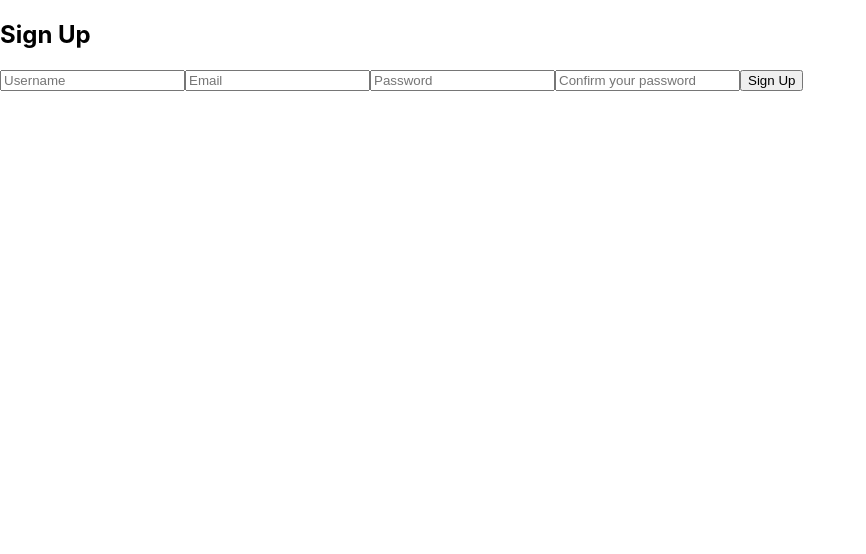
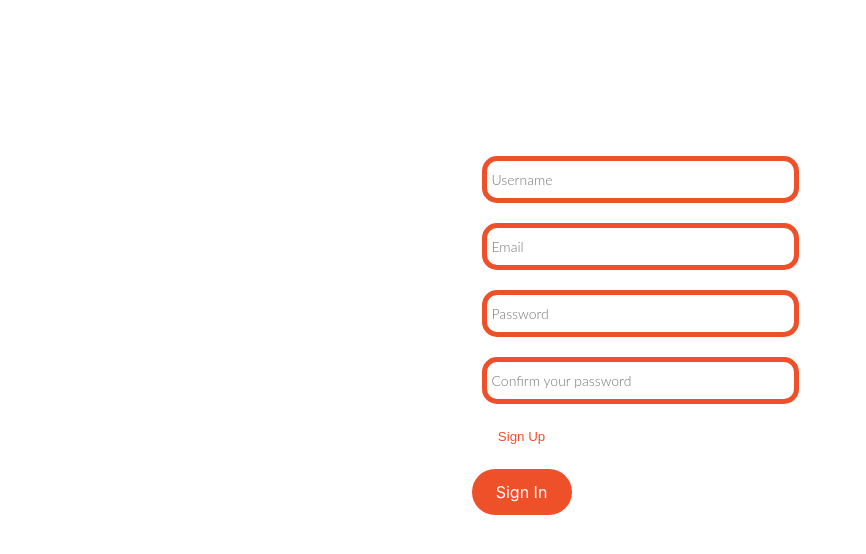
Before and after one commit to code-owl-flock/car-rental-frontend, a React (Create React App) app: page /signup in a window 1280 px wide. Shown: the top 554 px of the page, without its empty margins (0-866 px from the left). Built offline with nearby package versions, Linux system fonts and the light colour scheme.

Commit message:
Add tag attributes to sign in & up pages for css

```diff
--- a/src/components/SignIn.js
+++ b/src/components/SignIn.js
@@ -23,27 +23,32 @@ function SignInComponent() {
   }, [userData, navigate]);
 
   return (
-    <div>
-      <h2>Sign In</h2>
+    <div className="sign-in-form">
+      <h1 className="sign-in-title">Welcome, please sign in to continue</h1>
+      <div className="sign-in-inputs">
         <input
+          className="email-input"
           type="email"
           placeholder="Enter your email"
           value={email}
           onChange={(e) => setEmail(e.target.value)}
         />
         <input
+          className="password-input"
           type="password"
           placeholder="Enter your password"
           value={passsword}
           onChange={(e) => setPassword(e.target.value)}
         />
         <button
+          className="sign-in-button"
           type="button"
           onClick={handleSignIn}
         >
           Sign In
         </button>
       </div>
+    </div>
   );
 }
 
--- a/src/components/SignUp.js
+++ b/src/components/SignUp.js
@@ -1,6 +1,6 @@
 import React, { useState, useEffect } from 'react';
 import { useDispatch, useSelector } from 'react-redux';
-import { useNavigate } from 'react-router-dom';
+import { Link, useNavigate } from 'react-router-dom';
 import { registerUser } from '../redux/userSlice';
 import '../styles/signup.css';
 
@@ -27,35 +27,44 @@ function SignUpComponent() {
   }, [userData, navigate]);
 
   return (
-    <div>
-      <h2>Sign Up</h2>
+    <div className="sign-up-form">
+      <h1 className="sign-up-title"> Welcome, please sign up or sign in to continue</h1>
+      <div className="sign-up-inputs">
         <input
+          className="name-input"
           type="text"
           placeholder="Username"
           value={name}
           onChange={(e) => setName(e.target.value)}
         />
         <input
+          className="email-input"
           type="email"
           placeholder="Email"
           value={email}
           onChange={(e) => setEmail(e.target.value)}
         />
         <input
+          className="password-input"
           type="password"
           placeholder="Password"
           value={password}
           onChange={(e) => setPassword(e.target.value)}
         />
         <input
+          className="password-confirmation-input"
           type="password"
           placeholder="Confirm your password"
           value={passwordConfirmation}
           onChange={(e) => setPasswordConfirmation(e.target.value)}
         />
-      <button type="button" onClick={handleSignUp}>
+        <div className="session-buttons">
+          <button className="sign-up-button" type="button" onClick={handleSignUp}>
             Sign Up
           </button>
+          <Link to="/signin" className="sign-in-btn">Sign In</Link>
+        </div>
+      </div>
     </div>
   );
 }
```
Lines whose indentation alone changed are shown as unchanged.
